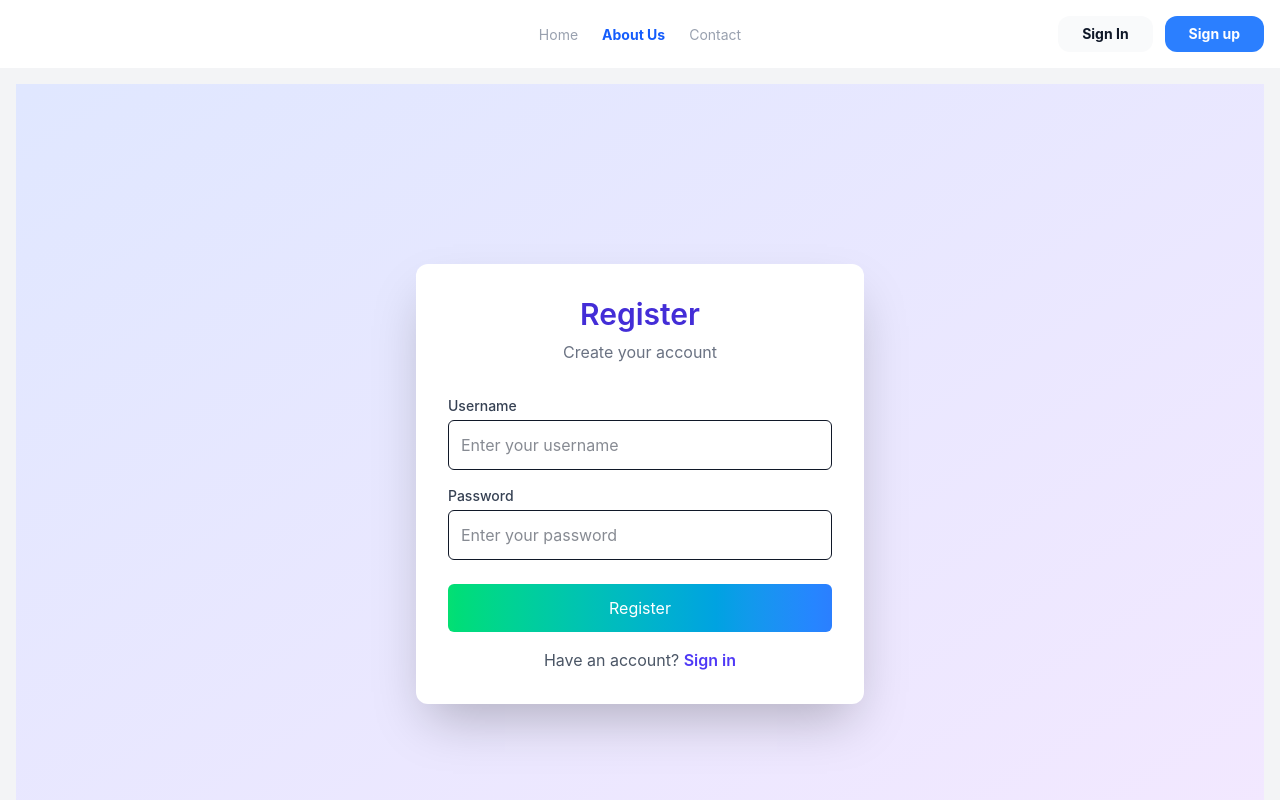
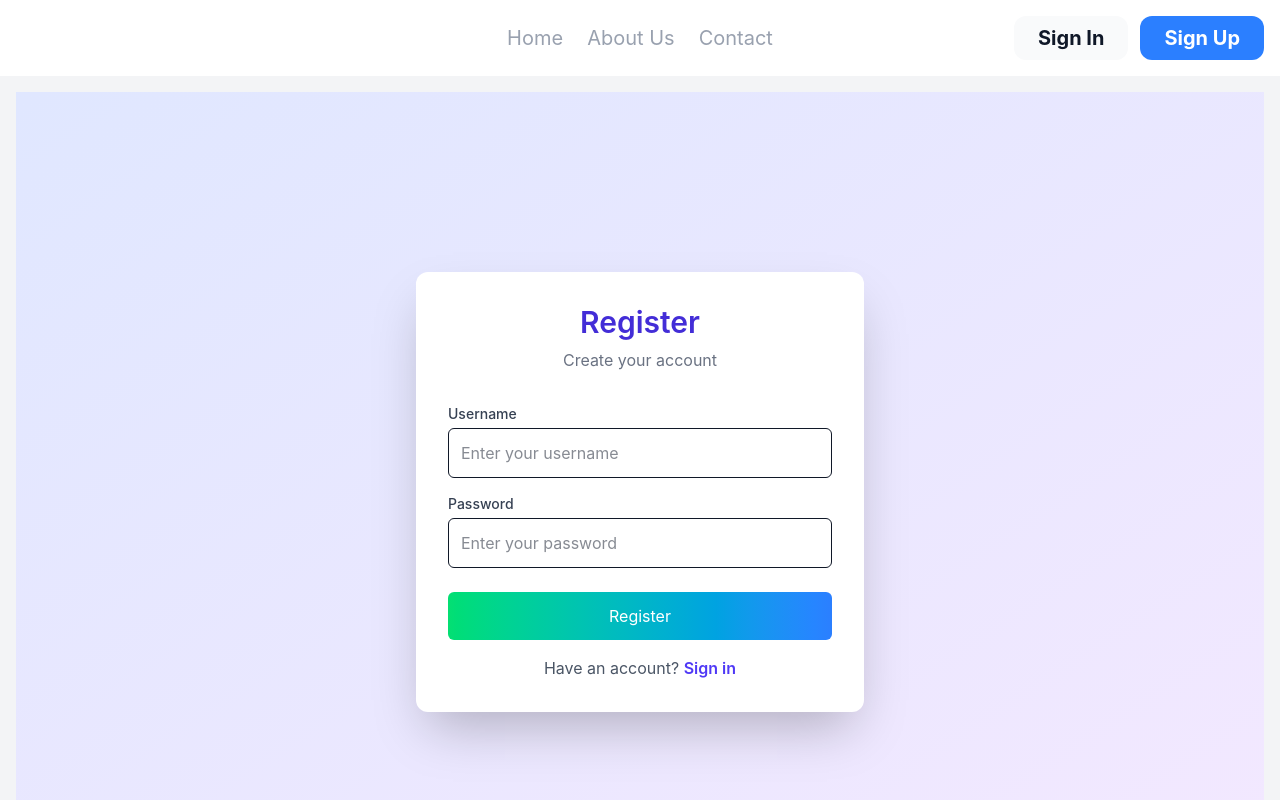
Before and after one commit to Udayasaran-kumar/TEAM-GROOT, a React (Vite) app in the folder social-platform/: page /register in a window 1280 px wide. Shown: the top 800 px of the page. Built offline with nearby package versions, Linux system fonts and the light colour scheme; no server answers.

Commit message:
improved ui of navbar added

```diff
--- a/social-platform/src/components/Navbar.jsx
+++ b/social-platform/src/components/Navbar.jsx
@@ -29,13 +29,15 @@
 
 // export default Footer;
 import React, { useState, useEffect, useRef } from "react";
-import { Link } from "react-router-dom";
+import { NavLink, useLocation } from "react-router-dom";
+
 import { useAuth } from "../context/AuthContext";
 
 const Navbar = () => {
   const { user, logout } = useAuth();
   const [isMenuOpen, setIsMenuOpen] = useState(false);
   const sidebarRef = useRef(null);
+  const location = useLocation();
 
   const toggleMenu = () => {
     setIsMenuOpen(!isMenuOpen);
@@ -59,58 +61,79 @@ const Navbar = () => {
       document.removeEventListener("mousedown", handleClickOutside);
     };
   }, [isMenuOpen]); // Re-run effect when isMenuOpen changes
+  // Determine the color based on the current page (Sign In or Sign Up)
+  const isSignUpPage = location.pathname === "/register";
+  const isSignInPage = location.pathname === "/login";
 
   return (
     <div className="bg-blue-500">
       <nav className="relative px-4 py-4 flex justify-between items-center bg-white">
         {/* Logo on the left */}
-        <Link to="/" className="text-3xl font-bold leading-none">
+        <NavLink to="/" className="text-3xl font-bold leading-none">
           <i className="fas fa-rocket text-blue-600 text-4xl"></i>
-        </Link>
+        </NavLink>
 
         {/* Navbar items (centered) */}
         <ul className="hidden lg:flex lg:items-center lg:space-x-6 lg:absolute lg:left-1/2 lg:transform lg:-translate-x-1/2">
           <li>
-            <Link to="/" className="text-sm text-gray-400 hover:text-gray-500">
+            <NavLink
+              to="/"
+              className={({ isActive }) =>
+                `text-xl hover:text-gray-500 ${isActive ? "text-blue-600 font-bold" : "text-gray-400"
+                }`
+              }
+            >
               Home
-            </Link>
+            </NavLink>
           </li>
           <li>
-            <Link to="/about" className="text-sm text-blue-600 font-bold">
+            <NavLink
+              to="/about"
+              className={({ isActive }) =>
+                `text-xl hover:text-gray-500 ${isActive ? "text-blue-600 font-bold" : "text-gray-400"
+                }`
+              }
+            >
               About Us
-            </Link>
+            </NavLink>
           </li>
           <li>
-            <Link
+            <NavLink
               to="/contact"
-              className="text-sm text-gray-400 hover:text-gray-500"
+              className={({ isActive }) =>
+                `text-xl hover:text-gray-500 ${isActive ? "text-blue-600 font-bold" : "text-gray-400"
+                }`
+              }
             >
               Contact
-            </Link>
+            </NavLink>
           </li>
         </ul>
 
         {/* Login/Signup or Logout buttons on the right */}
         {user ? (
           <div className="hidden lg:inline-block lg:ml-auto lg:mr-3 py-2 px-6 bg-gray-50 hover:bg-gray-100 text-sm text-gray-900 font-bold rounded-xl transition duration-200">
-            <button onClick={logout} className="cursor">
+            <button onClick={logout} className="cursor-pointer">
               Logout
             </button>
           </div>
         ) : (
           <>
-            <Link
+            <NavLink
               to="/login"
-              className="hidden lg:inline-block lg:ml-auto lg:mr-3 py-2 px-6 bg-gray-50 hover:bg-gray-100 text-sm text-gray-900 font-bold rounded-xl transition duration-200"
+              className={`hidden lg:inline-block lg:ml-auto lg:mr-3 py-2 px-6 text-xl text-gray-900 font-bold rounded-xl transition duration-200
+                ${isSignInPage ? "bg-blue-500 hover:bg-blue-600 text-white" : "bg-gray-50 hover:bg-gray-100"}`}
             >
               Sign In
-            </Link>
-            <Link
+            </NavLink>
+
+            <NavLink
               to="/register"
-              className="hidden lg:inline-block py-2 px-6 bg-blue-500 hover:bg-blue-600 text-sm text-white font-bold rounded-xl transition duration-200"
+              className={`hidden lg:inline-block py-2 px-6 text-xl font-bold rounded-xl transition duration-200
+                ${isSignUpPage ? "bg-blue-500 hover:bg-blue-600 text-white" : "bg-gray-50 hover:bg-gray-100"}`}
             >
-              Sign up
-            </Link>
+              Sign Up
+            </NavLink>
           </>
         )}
 
@@ -127,7 +150,7 @@ const Navbar = () => {
 
       {/* Mobile menu (hidden on larger screens) */}
       <div
-        ref={sidebarRef} // Attach ref to the sidebar
+        ref={sidebarRef}
         className={`navbar-menu fixed top-0 left-0 bottom-0 z-50 w-3/4 max-w-xs py-6 px-6 bg-white border-r overflow-y-auto transform transition-transform duration-300 ease-in-out ${isMenuOpen ? "translate-x-0" : "-translate-x-full"
           } lg:hidden`}
       >
@@ -137,9 +160,10 @@ const Navbar = () => {
         ></div>
         <nav className="relative">
           <div className="flex items-center mb-8">
-            <Link to="/" className="mr-auto text-3xl font-bold leading-none">
+            <NavLink to="/" className="mr-auto text-3xl font-bold leading-none">
               <i className="fas fa-rocket text-blue-600 text-4xl"></i>
-            </Link>
+            </NavLink>
+
             <button className="navbar-close" onClick={toggleMenu}>
               <i className="fas fa-times text-xl text-gray-400 hover:text-gray-500 cursor-pointer"></i>
             </button>
@@ -147,28 +171,37 @@ const Navbar = () => {
           <div>
             <ul>
               <li className="mb-1">
-                <Link
+                <NavLink
                   to="/"
-                  className="block p-4 text-sm font-semibold text-gray-400 hover:bg-blue-50 hover:text-blue-600 rounded"
+                  className={({ isActive }) =>
+                    `block p-4 text-xl font-semibold hover:bg-blue-50 hover:text-blue-600 rounded ${isActive ? "text-blue-600" : "text-gray-400"
+                    }`
+                  }
                 >
                   Home
-                </Link>
+                </NavLink>
               </li>
               <li className="mb-1">
-                <Link
+                <NavLink
                   to="/about"
-                  className="block p-4 text-sm font-semibold text-gray-400 hover:bg-blue-50 hover:text-blue-600 rounded"
+                  className={({ isActive }) =>
+                    `block p-4 text-xl font-semibold hover:bg-blue-50 hover:text-blue-600 rounded ${isActive ? "text-blue-600" : "text-gray-400"
+                    }`
+                  }
                 >
                   About Us
-                </Link>
+                </NavLink>
               </li>
               <li className="mb-1">
-                <Link
+                <NavLink
                   to="/contact"
-                  className="block p-4 text-sm font-semibold text-gray-400 hover:bg-blue-50 hover:text-blue-600 rounded"
+                  className={({ isActive }) =>
+                    `block p-4 text-xl font-semibold hover:bg-blue-50 hover:text-blue-600 rounded ${isActive ? "text-blue-600" : "text-gray-400"
+                    }`
+                  }
                 >
                   Contact
-                </Link>
+                </NavLink>
               </li>
             </ul>
           </div>
@@ -183,18 +216,18 @@ const Navbar = () => {
                 </button>
               ) : (
                 <>
-                  <Link
+                  <NavLink
                     to="/login"
                     className="block px-4 py-3 mb-3 leading-loose text-xs text-center font-semibold leading-none bg-gray-50 hover:bg-gray-100 rounded-xl"
                   >
                     Sign in
-                  </Link>
-                  <Link
+                  </NavLink>
+                  <NavLink
                     to="/register"
                     className="block px-4 py-3 mb-2 leading-loose text-xs text-center text-white font-semibold bg-blue-600 hover:bg-blue-700 rounded-xl"
                   >
                     Sign Up
-                  </Link>
+                  </NavLink>
                 </>
               )}
             </div>
```
